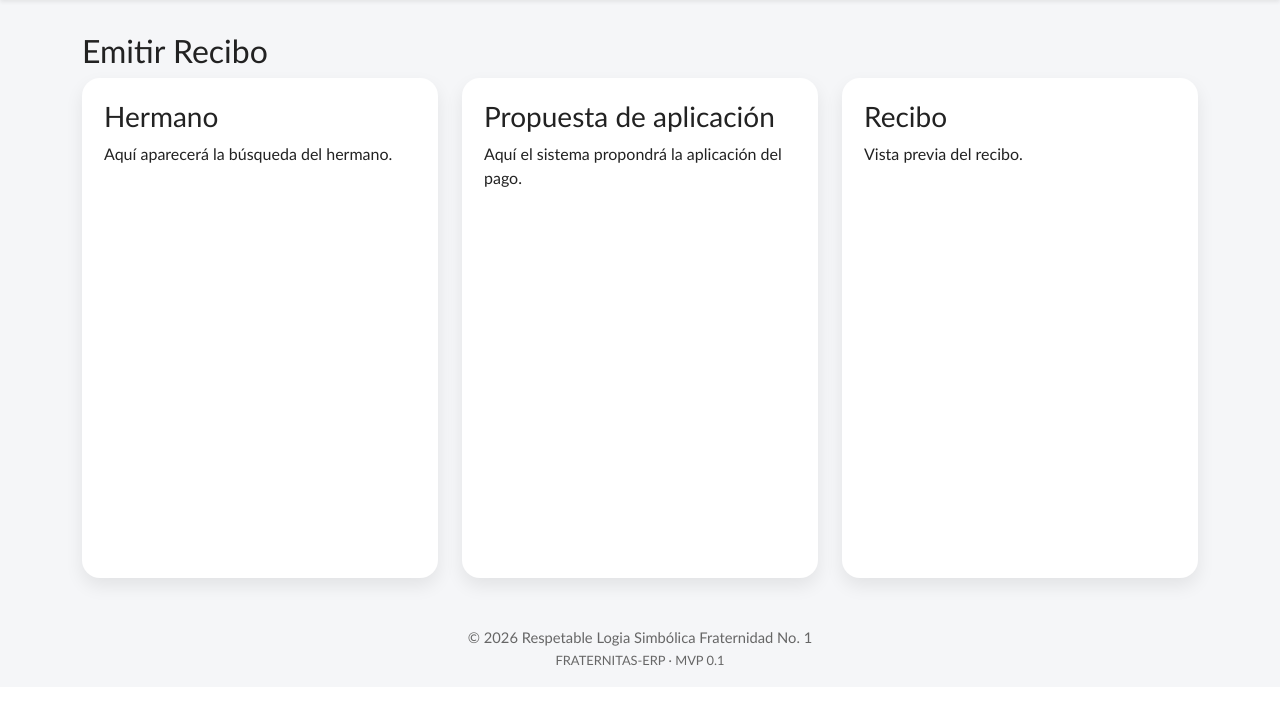
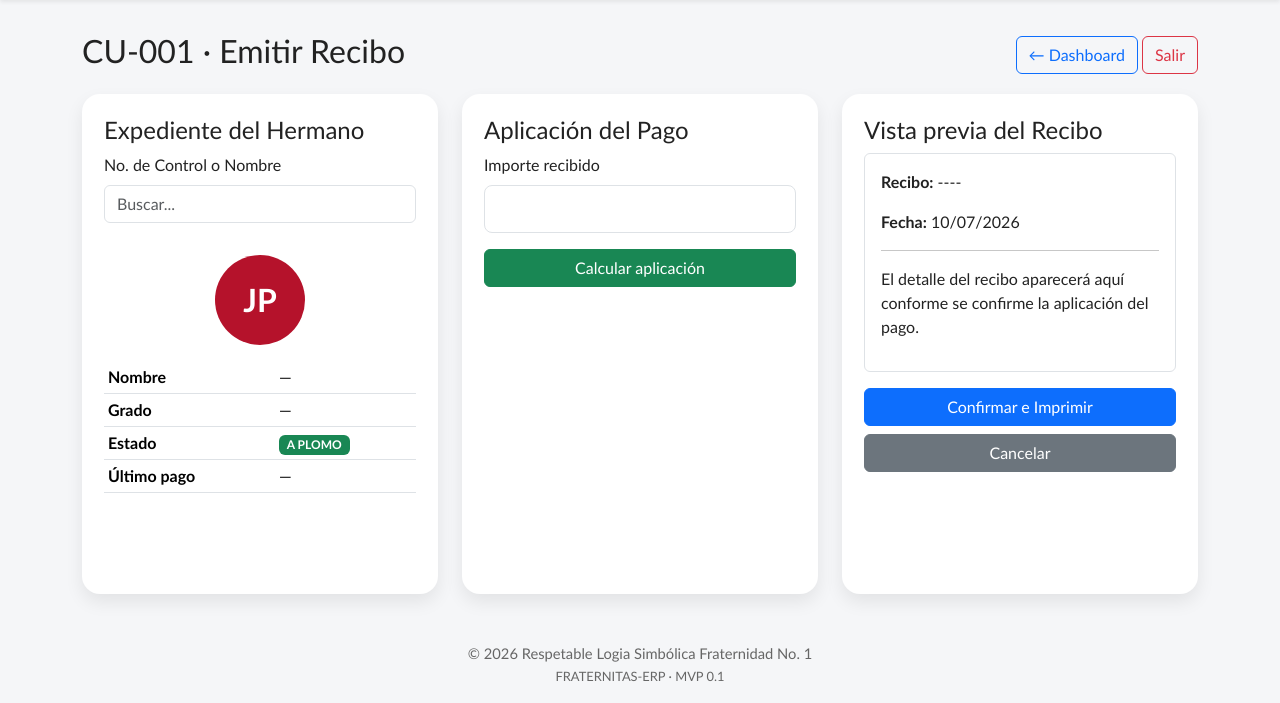
Before and after one commit to OPacPower22/FRATERNITAS-ERP, a Django app: page /tesoreria/cu001/ in a window 1280 px wide. Shown: the part 232-935 px from the top of the page. Before the commit the page ends 898 px from the top, so only its background shows below. Run offline with Django 5.2, Linux system fonts and the light colour scheme.

Commit message:
feat: consolida Dashboard v1.0 e inicia CU-001 Emitir Recibo con arquitectura de negocio

```diff
--- a/tesoreria/templates/tesoreria/cu001/emitir_recibo.html
+++ b/tesoreria/templates/tesoreria/cu001/emitir_recibo.html
@@ -1,36 +1,107 @@
 {% extends "base/base.html" %}
-
-{% block title %}
-CU-001 · Emitir recibo
-{% endblock %}
-
+{% block title %}CU-001 · Emitir Recibo{% endblock %}
 {% block content %}
 
-<h2>Emitir Recibo</h2>
+<div class="d-flex justify-content-between align-items-center mb-3">
+    <h2>CU-001 · Emitir Recibo</h2>
+    <div>
+        <a href="/" class="btn btn-outline-primary">← Dashboard</a>
+        <a href="/admin/logout/" class="btn btn-outline-danger">Salir</a>
+    </div>
+</div>
 
 <div class="erp-grid">
 
 <section class="erp-card">
+<h4>Expediente del Hermano</h4>
 
-        <h3>Hermano</h3>
+<div class="mb-3">
+<label class="form-label">No. de Control o Nombre</label>
+<input class="form-control" placeholder="Buscar...">
+</div>
 
-        <p>Aquí aparecerá la búsqueda del hermano.</p>
+<div class="text-center py-3">
+<div style="width:90px;height:90px;border-radius:50%;background:#b5122b;color:#fff;
+display:inline-flex;align-items:center;justify-content:center;font-size:2rem;font-weight:bold;">
+JP
+</div>
+</div>
+
+<table class="table table-sm">
+<tr><th>Nombre</th><td>—</td></tr>
+<tr><th>Grado</th><td>—</td></tr>
+<tr><th>Estado</th><td><span class="badge bg-success">A PLOMO</span></td></tr>
+<tr><th>Último pago</th><td>—</td></tr>
+</table>
 
 </section>
 
 <section class="erp-card">
 
-        <h3>Propuesta de aplicación</h3>
+<h4>Aplicación del Pago</h4>
 
-        <p>Aquí el sistema propondrá la aplicación del pago.</p>
+<form method="post">
+{% csrf_token %}
+
+<label class="form-label">Importe recibido</label>
+<input name="importe" type="number" step="0.01" class="form-control form-control-lg mb-3">
+
+<button class="btn btn-success w-100">
+Calcular aplicación
+</button>
+
+</form>
+
+{% if propuesta %}
+<hr>
+<h5>Propuesta</h5>
+
+<table class="table table-sm">
+<thead>
+<tr>
+<th>Periodo</th>
+<th class="text-end">Aplicado</th>
+</tr>
+</thead>
+<tbody>
+{% for item in propuesta.aplicaciones %}
+<tr>
+<td>{{ item.periodo }}</td>
+<td class="text-end">${{ item.importe_aplicado }}</td>
+</tr>
+{% endfor %}
+</tbody>
+<tfoot>
+<tr>
+<th>Saldo a favor</th>
+<th class="text-end">${{ propuesta.saldo_a_favor }}</th>
+</tr>
+</tfoot>
+</table>
+{% endif %}
 
 </section>
 
 <section class="erp-card">
 
-        <h3>Recibo</h3>
+<h4>Vista previa del Recibo</h4>
 
-        <p>Vista previa del recibo.</p>
+<div class="border rounded p-3">
+
+<p><strong>Recibo:</strong> ----</p>
+<p><strong>Fecha:</strong> {% now "d/m/Y" %}</p>
+
+<hr>
+
+<p>El detalle del recibo aparecerá aquí conforme
+se confirme la aplicación del pago.</p>
+
+</div>
+
+<div class="d-grid gap-2 mt-3">
+<button class="btn btn-primary">Confirmar e Imprimir</button>
+<button type="button" class="btn btn-secondary">Cancelar</button>
+</div>
 
 </section>
 
--- a/tesoreria/urls.py
+++ b/tesoreria/urls.py
@@ -1,21 +1,16 @@
 from django.urls import path
+
 from . import views
 
 urlpatterns = [
-    path("", views.index, name="tesoreria"),
     path(
-    "cu001/",
-    views.emitir_recibo,
-    name="cu001_emitir_recibo",
+        "",
+        views.index,
+        name="tesoreria",
     ),
     path(
-        "ingresos/nuevo/",
-        views.registrar_ingreso,
-        name="registrar_ingreso",
+        "cu001/",
+        views.emitir_recibo,
+        name="cu001_emitir_recibo",
     ),
-    path(
-        "recibos/emitir/",
-        views.emitir_recibo,
-        name="emitir_recibo",
-    ),
-    ]
+]
--- a/tesoreria/views.py
+++ b/tesoreria/views.py
@@ -1,46 +1,56 @@
-from django.shortcuts import render, redirect
+from decimal import Decimal
 
-from .forms import MovimientoIngresoForm
+from django.shortcuts import render
+
+from negocio.services.aplicacion import calcular_propuesta
+
+
+class ObligacionDummy:
+    """
+    Temporal.
+    Será sustituido por el modelo Obligacion.
+    """
+
+    def __init__(self, periodo, saldo):
+        self.periodo = periodo
+        self.saldo_pendiente = Decimal(str(saldo))
 
 
 def index(request):
     return render(
         request,
-        "tesoreria/index.html",
+        "core/dashboard.html",
     )
 
 
 def emitir_recibo(request):
+
+    propuesta = None
+
+    if request.method == "POST":
+
+        importe = Decimal(
+            request.POST.get(
+                "importe",
+                "0",
+            )
+        )
+
+        obligaciones = [
+            ObligacionDummy("Julio 2026", 280),
+            ObligacionDummy("Agosto 2026", 280),
+            ObligacionDummy("Septiembre 2026", 280),
+        ]
+
+        propuesta = calcular_propuesta(
+            obligaciones,
+            importe,
+        )
+
     return render(
         request,
         "tesoreria/cu001/emitir_recibo.html",
-    )
-
-
-def registrar_ingreso(request):
-
-    if request.method == "POST":
-
-        form = MovimientoIngresoForm(request.POST)
-
-        if form.is_valid():
-
-            movimiento = form.save(commit=False)
-
-            movimiento.tipo = "I"
-
-            movimiento.save()
-
-            return redirect("tesoreria")
-
-    else:
-
-        form = MovimientoIngresoForm()
-
-    return render(
-        request,
-        "tesoreria/registrar_ingreso.html",
         {
-            "form": form,
+            "propuesta": propuesta,
         },
     )
```
Also changed, not shown: negocio/domain/propuesta.py (+7 -21 lines), negocio/services/aplicacion.py (+20 -25 lines), negocio/services/obligaciones.py (+17 -10 lines), negocio/services/pagos.py (+17 -6 lines). Lines whose indentation alone changed are shown as unchanged.
